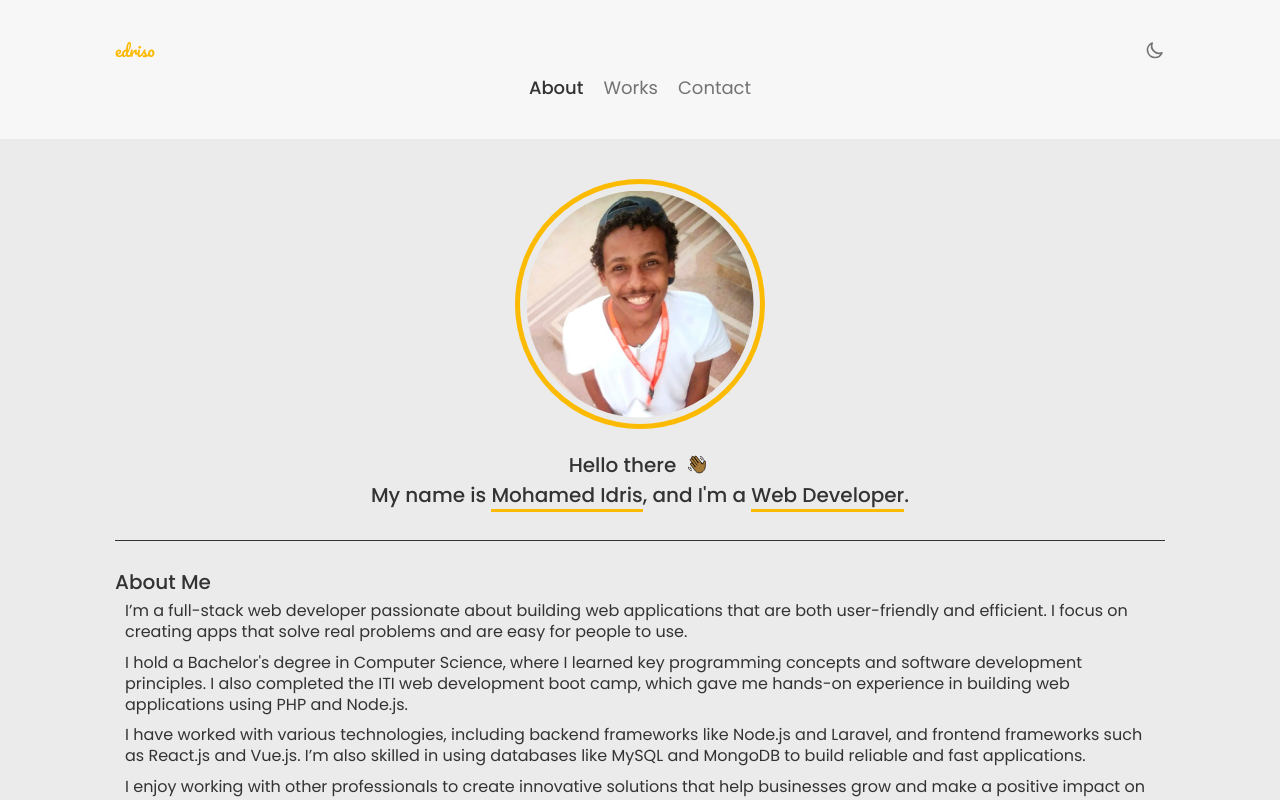
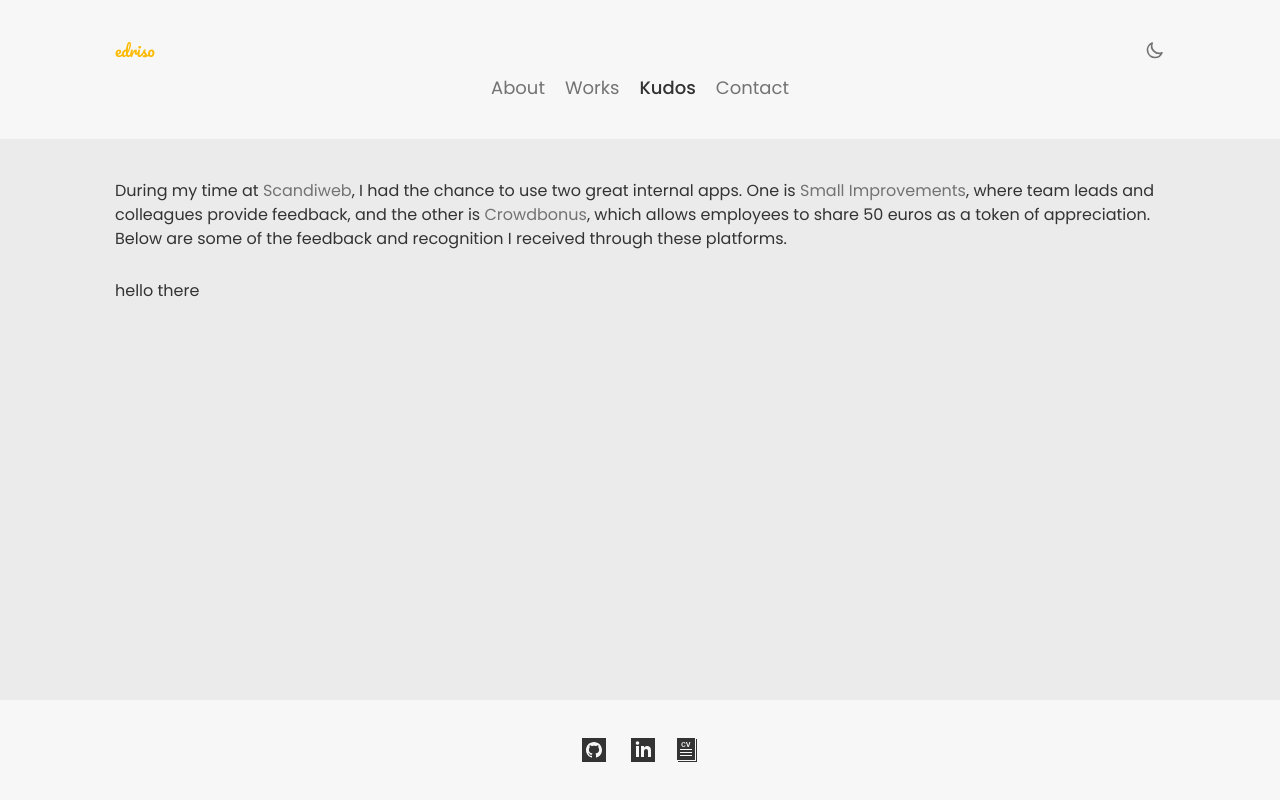
Before and after one commit to edriso/portfolio, a Vue app: page /kudos in a window 1280 px wide. Before the commit this address led to /. Shown: the top 800 px of the page. Built offline with nearby package versions, Linux system fonts and the light colour scheme.

Commit message:
Add Kudos page basic structure

```diff
--- a/src/components/Header.vue
+++ b/src/components/Header.vue
@@ -40,8 +40,9 @@ export default {
       </div>
 
       <nav class="header__nav flex flex-jc-c flex-gap-lg">
-        <router-link to="/">About</router-link>
+        <router-link :to="{ name: 'about' }">About</router-link>
         <router-link :to="{ name: 'works' }">Works</router-link>
+        <router-link :to="{ name: 'kudos' }">Kudos</router-link>
         <router-link :to="{ name: 'contact' }">Contact</router-link>
       </nav>
     </div>
--- a/src/router/index.js
+++ b/src/router/index.js
@@ -1,6 +1,7 @@
 import { createRouter, createWebHistory } from "vue-router";
 import About from "../views/About.vue";
 import Works from "../views/Works.vue";
+import Kudos from "../views/Kudos.vue";
 import Contact from "../views/Contact.vue";
 import Tag from "../views/Tag.vue";
 
@@ -16,6 +17,14 @@ const routes = [
     component: Works,
     meta: {
       title: "Works",
+    },
+  },
+  {
+    path: "/kudos",
+    name: "kudos",
+    component: Kudos,
+    meta: {
+      title: "Kudos",
     },
   },
   {
--- a/src/scss/style.scss
+++ b/src/scss/style.scss
@@ -8,5 +8,6 @@
 
 @use "views/about";
 @use "views/works";
+@use "views/kudos";
 @use "views/contact";
 @use "views/tag";
--- /dev/null
+++ b/src/scss/views/_kudos.scss
@@ -0,0 +1,8 @@
+@use "../globals/mixins" as *;
+@use "../globals/variables" as *;
+
+.kudos {
+  &__content {
+    margin-top: 3rem;
+  }
+}
--- /dev/null
+++ b/src/views/Kudos.vue
@@ -0,0 +1,24 @@
+<script>
+export default {
+  name: "Kudos",
+  data() {
+    return {
+      kudos: [
+        "hello there",
+      ],
+    };
+  },
+};
+</script>
+
+<template>
+  <main class="kudos">
+    <p>During my time at <a href="https://scandiweb.com" target="_blank" rel="noopener noreferrer">Scandiweb</a>, I had the chance to use two great internal apps. One is <a href="https://scandiweb.small-improvements.com" target="_blank" rel="noopener noreferrer">Small Improvements</a>, where team leads and colleagues provide feedback, and the other is <a href="https://crowdbonus.com" target="_blank" rel="noopener noreferrer">Crowdbonus</a>, which allows employees to share 50 euros as a token of appreciation. Below are some of the feedback and recognition I received through these platforms.</p>
+
+    <ul class="kudos__content">
+      <li v-for="(kudo, i) in kudos" :key="i">
+        <span>{{ kudo }}</span>
+      </li>
+    </ul>
+  </main>
+</template>
```
